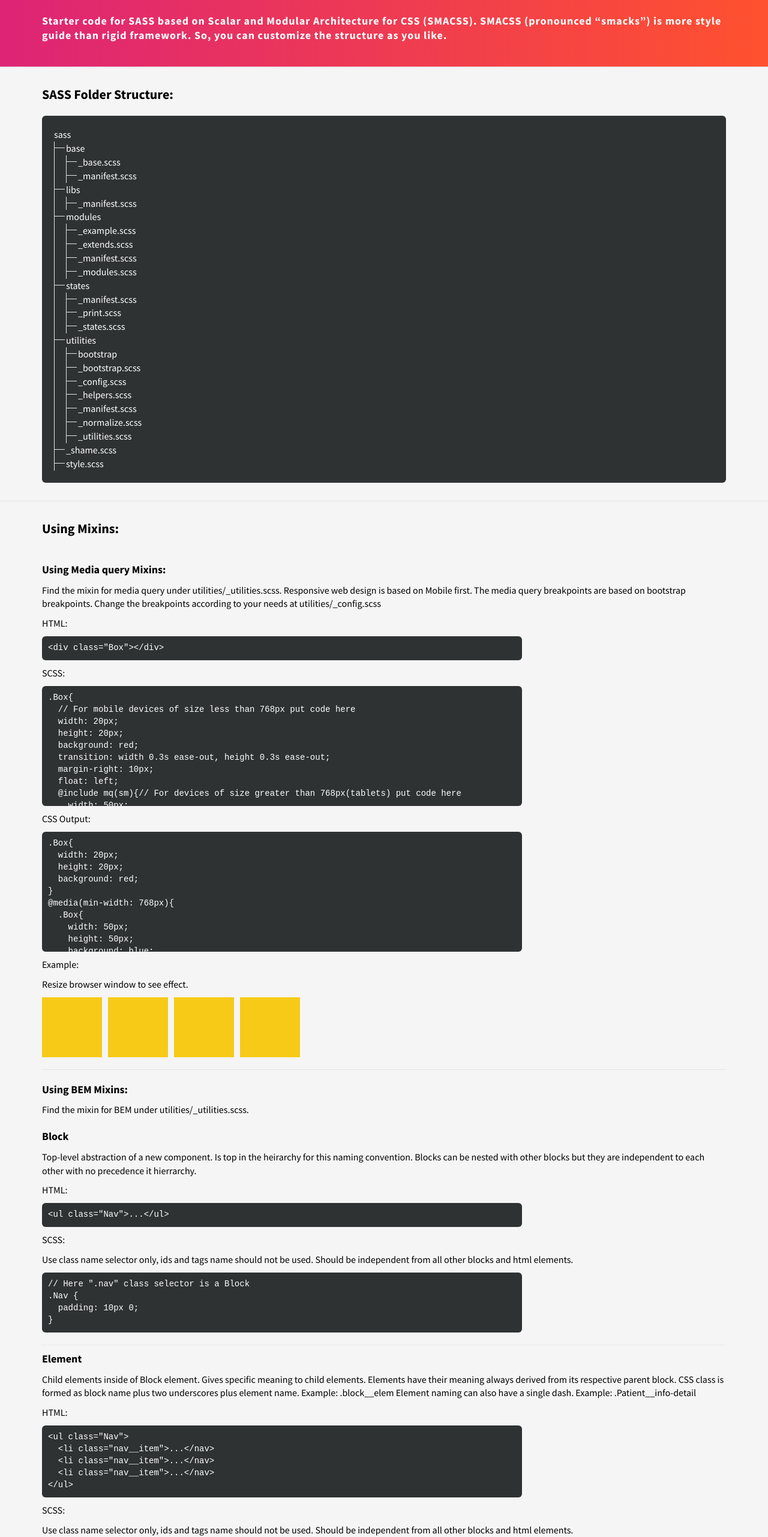
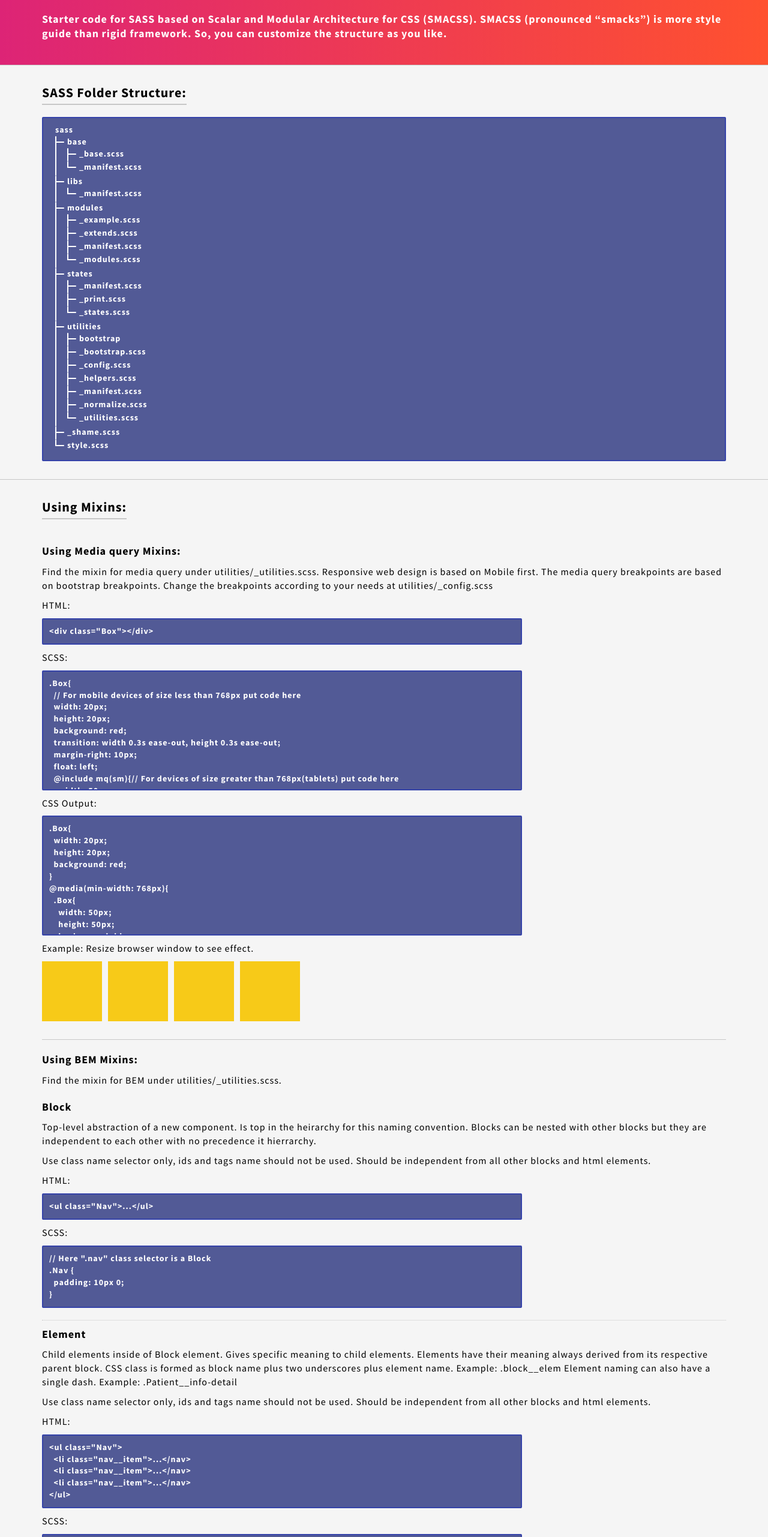
Before and after one commit to sshikhrakar/Sass-Starter, a website: page index.html in a window 1280 px wide. Shown: the part 129-2692 px from the top of the page at 60% size. Drawn offline with Linux system fonts and the light colour scheme.

Commit message:
code cleanup

```diff
--- a/index.html
+++ b/index.html
@@ -82,9 +82,12 @@
                  The media query breakpoints are based on bootstrap breakpoints. Change the breakpoints according to your
                  needs at utilities/_config.scss
               </p>
-              <p>HTML:</p>
+              <p>
+                <span>HTML:</span>
                 <pre>&lt;div class="Box"&gt;&lt;/div&gt;</pre>
-              <p>SCSS:</p>
+              </p>
+<p>
+<span>SCSS:</span>
 <pre>.Box{
   // For mobile devices of size less than 768px put code here
   width: 20px;
@@ -109,7 +112,10 @@
     background: yellow;
   }
 }</pre>
-  <p>CSS Output:</p>
+</p>
+
+<p>
+<span>CSS Output:</span>
 <pre>.Box{
   width: 20px;
   height: 20px;
@@ -136,14 +142,19 @@
     background: yellow;
   }
 }</pre>
-  <p>Example:</p>
-  <p>Resize browser window to see effect.</p>
+</p>
+
+<p>
+  <span>Example:</span>
+  <span>Resize browser window to see effect.</span>
   <div>
     <div class="Box"></div>
     <div class="Box"></div>
     <div class="Box"></div>
     <div class="Box"></div>
   </div>
+</p>
+
 </div>
 
 
@@ -156,15 +167,22 @@
 Top-level abstraction of a new component. Is top in the heirarchy for this naming convention. Blocks can
 be nested with other blocks but they are independent to each other with no precedence it hierrarchy.
 </p>
-<p>HTML:</p>
-<pre>&lt;ul class="Nav"&gt;...&lt;/ul&gt;</pre>
-<p>SCSS:</p>
 <p>Use class name selector only, ids and tags name should not be used. Should be independent from all other
 blocks and html elements.</p>
+
+<p>
+<span>HTML:</span>
+<pre>&lt;ul class="Nav"&gt;...&lt;/ul&gt;</pre>
+</p>
+
+<p>
+<span>SCSS:</span>
 <pre>// Here ".nav" class selector is a Block
 .Nav {
   padding: 10px 0;
 }</pre>
+</p>
+
 </div>
 
 <div class="dotted">
@@ -176,20 +194,22 @@ blocks and html elements.</p>
     Example: .block__elem
     Element naming can also have a single dash. Example: .Patient__info-detail
   </p>
-
-  <p>HTML:</p>
+  <p>
+    Use class name selector only, ids and tags name should not be used. Should be independent from all other
+    blocks and html elements.
+  </p>
+<p>
+<span>HTML:</span>
 <pre>&lt;ul class="Nav"&gt;
   &lt;li class="nav__item"&gt;...&lt;/nav&gt;
   &lt;li class="nav__item"&gt;...&lt;/nav&gt;
   &lt;li class="nav__item"&gt;...&lt;/nav&gt;
 &lt;/ul>
 </pre>
-<p>SCSS:</p>
+</p>
+
 <p>
-  Use class name selector only, ids and tags name should not be used. Should be independent from all other
-  blocks and html elements.
-
-</p>
+<span>SCSS:</span>
 <pre>// Here ".Nav" class selector is a Block and ".Nav__item" is an Element
 .Nav{
   padding: 10px 0;
@@ -198,7 +218,10 @@ blocks and html elements.</p>
     margin-right: 10px;
   }
 }</pre>
-<p>CSS Output:</p>
+</p>
+
+<p>
+<span>CSS Output:</span>
 <pre>//Output is completely independent from the parent block class selectors
 .Nav {
   padding: 10px 0;
@@ -208,6 +231,8 @@ blocks and html elements.</p>
   float: left;
   margin-right: 10px;
 }</pre>
+</p>
+
 </div>
 
 <div class="dotted">
@@ -218,17 +243,22 @@ blocks and html elements.</p>
   Example: .block--mod or .block__elem--mod
   Modifier naming can also have a single dash. Example: .Box__row--gray-bg
 </p>
-<p>HTML:</p>
+<p>
+  Use class name selector only, ids and tags name should not be used. Should be independent from all other
+  blocks and html elements.
+</p>
+
+<p>
+<span>HTML:</span>
 <pre>&lt;ul class="Nav"&gt;
   &lt;li class="nav__item nav__item--active"&gt;...&lt;/nav&gt;
   &lt;li class="nav__item"&gt;...&lt;/nav&gt;
   &lt;li class="nav__item"&gt;...&lt;/nav&gt;
 &lt;/ul></pre>
-<p>SCSS:</p>
+</p>
+
 <p>
-  Use class name selector only, ids and tags name should not be used. Should be independent from all other
-  blocks and html elements.
-</p>
+<span>SCSS:</span>
 <pre>// Here ".Nav" class selector is a Block and ".Nav__item" is an Element
 .Nav{
   padding: 10px 0;
@@ -241,7 +271,10 @@ blocks and html elements.</p>
     }
   }
 }</pre>
-<p>CSS Output:</p>
+</p>
+
+<p>
+<span>CSS Output:</span>
 <pre>//Output is completely independent from the parent block and element class selectors
 .Nav {
   padding: 10px 0;
@@ -256,6 +289,8 @@ blocks and html elements.</p>
   color: blue;
   font-weight: bold;
 }</pre>
+</p>
+
 </div>
             </div>
           </div>
@@ -263,51 +298,66 @@ blocks and html elements.</p>
 
         <div class="Block">
           <div class="container">
-            <h3>Using Functions:</h3>
+            <h2>Using Functions:</h2>
             <p>Find the functions defined under utilities/_utilities.scss.</p>
             <div class="Block__segment">
               <h3>rem function</h3>
               <p>Convert pixel unit into rem</p>
-              <p>Usage(SCSS):</p>
+
+<p>
+<span>Usage(SCSS):</span>
 <pre>header{
   padding: rem(20px) rem(30px);
 }</pre>
-<p>Alternative(SCSS):</p>
+</p>
+
+<p>
+<span>Alternative(SCSS):</span>
 <pre>header{
   padding: rem(20) rem(30);
 }</pre>
-<p>CSS Output:</p>
+</p>
+
+<p>
+<span>CSS Output:</span>
 <pre>header{
   padding: 1.25rem 1.875rem; //base font size of 16px
 }</pre>
+</p>
+
 </div>
             <div class="Block__segment">
               <h3>pntg function</h3>
               <p>Convert pixel unit to percentage</p>
-              <p>Usage(SCSS):</p>
+
+<p>
+<span>Usage(SCSS):</span>
 <pre>.box{
   width: pntg(300,768); //First parameter is target width and second parameter is context width
 }</pre>
-<p>CSS Output:</p>
+</p>
+
+<p>
+<span>CSS Output:</span>
 <pre>.box{
   width: 39.0625%;
 }</pre>
+</p>
+
             </div>
           </div>
         </div>
 
         <div class="Block">
           <div class="container">
-            <h3>Using Maps:</h3>
+            <h2>Using Maps:</h2>
             <p>Define maps at _config.scss partial.</p>
 
+            <div class="Block__segment">
+              <h3>Mapping background colors to elements:</h3>
 
-
-
-
-            <div class="Block__segment">
-              <p>Mapping background colors to elements:</p>
-<p>SCSS:</p>
+<p>
+<span>SCSS:</span>
 <pre>// Declare map for UI colors
 $ui-colors: (
   default: $blue,
@@ -336,7 +386,10 @@ $ui-colors: (
   @include bg-colors($ui-colors);
 }
 </pre>
-<p>CSS Output:</p>
+</p>
+
+<p>
+<span>CSS Output:</span>
 <pre>.btn{
   padding: 10px 15px;
   border: 0;
@@ -360,15 +413,24 @@ $ui-colors: (
 .btn--warning{
   background: yellow;
 }</pre>
-<p>Example:</p>
+</p>
+
+<p>
+  <span>Example:</span>
+  <div>
     <button class="btn btn--default">Default</button>
     <button class="btn btn--success">Success</button>
     <button class="btn btn--error">Error</button>
     <button class="btn btn--warning">Warning</button>
   </div>
+</p>
+
+            </div>
             <div class="Block__segment">
-              <p>Using nested maps:</p>
-              <p>SCSS:</p>
+              <h3>Using nested maps:</h3>
+
+<p>
+<span>SCSS:</span>
 <pre>// Nested Map:
 $palettes: (
 	gray-shades: (
@@ -407,18 +469,23 @@ $palettes: (
     background: palette(blue-shades, light);
   }
 }</pre>
-<p>Example of generated palette:</p>
-              <div class="col-xs-12 col-sm-6">
+</p>
+
+<p>
+  <span>Example of generated palette:</span>
+  <div class="Palette__wrap">
     <div class="gray--dark">Dark</div>
     <div class="gray--base">Base</div>
     <div class="gray--light">Light</div>
   </div>
 
-              <div class="col-xs-12 col-sm-6">
+  <div class="Palette__wrap">
     <div class="blue--dark">Dark</div>
     <div class="blue--base">Base</div>
     <div class="blue--light">Light</div>
   </div>
+</p>
+
             </div>
           </div>
         </div>
--- a/sass/modules/_example.scss
+++ b/sass/modules/_example.scss
@@ -3,13 +3,14 @@
 // This is just an example sass file for demo. Please remove this file on
 // your project.
 // ==========================================================================
-$bg-black: #2f3233;
+$bg-code: #525a96;
 $bg-gray: #f5f5f5;
 %tree-pseudo{
   content: "";
   position: absolute;
-  background: $gray;
+  background: $white;
   left: -20px;
+  border-radius: 8px;
 }
 .example-doc{
   header{
@@ -32,7 +33,7 @@ $bg-gray: #f5f5f5;
         content: "";
         width: 50%;
         height: 2px;
-        margin-top: 8px;
+        margin-top: 5px;
         background: $white;
       }
     }
@@ -54,13 +55,17 @@ $bg-gray: #f5f5f5;
   }
   main{
     background: $bg-gray;
+    letter-spacing: 1px;
   }
   .tree{
-    background: $bg-black;
-    padding: 20px;
-    color: #fff;
-    border-radius: 6px;
+    background: $bg-code;
+    padding: 10px 20px;
+    border: 2px solid #3543a9;
+    color: $white;
+    border-radius: 2px;
     list-style: none;
+    font-size: 14px;
+    font-weight: bold;
     position: relative;
     ul{
       position: relative;
@@ -68,33 +73,41 @@ $bg-gray: #f5f5f5;
     }
     li{
       position: relative;
+      padding-bottom: 2px;
       &:before{
         @extend %tree-pseudo;
-        width: 1px;
+        width: 2px;
         height: 100%;
         top: 0;
       }
+      &:last-child:before{
+        height: 50%;
+      }
       &:after{
         @extend %tree-pseudo;
-        width: 18px;
-        height: 1px;
-        top: 10px;
+        width: 15px;
+        height: 2px;
+        top: 9px;
       }
     }
     > li{
       &:before, &:after{
-        background: none
+        background: none;
       }
     }
   }
 
   pre{
-    background: $bg-black;
+    font-family: "Source Sans pro", Arial, sans-serif;
+    background: $bg-code;
     padding: 10px;
+    border: 2px solid #3543a9;
+    color: $white;
+    border-radius: 2px;
+    list-style: none;
     font-size: 14px;
-    color: $white;
+    font-weight: bold;
     max-width: 800px;
-    border-radius: 6px;
     max-height: 200px;
     overflow-y: auto;
     margin-bottom: 10px;
@@ -111,6 +124,16 @@ $bg-gray: #f5f5f5;
       border-bottom: 1px solid $border-color;
       &:last-child{
         border-bottom: none;
+      }
+    }
+    h1,h2{
+      display: inline-block;
+      &:after{
+        content: "";
+        width: 100%;
+        height: 2px;
+        background: $border-color;
+        margin-top: 3px;
       }
     }
     h1{
@@ -198,6 +221,16 @@ $bg-gray: #f5f5f5;
     }
   }
 }
+.Palette{
+  @include e(wrap){
+    margin-bottom: 20px;
+    @include mq(sm){
+      width: 300px;
+      float: left;
+      margin-right: 20px;
+    }
+  }
+}
 footer{
   padding: 15px 0;
 }
--- a/sass/utilities/_config.scss
+++ b/sass/utilities/_config.scss
@@ -39,7 +39,7 @@ $font-family--secondary : $font-family-sans;
 //Colors
 $white: #fff;
 $black: #000;
-$gray: #e4e4e4;
+$gray: #c7c7c7;
 $red: #D24D57;
 $blue: #3A539B;
 $yellow: #F7CA18;
```
Also changed, not shown: css/style.css, 1 other file. Lines whose indentation alone changed are shown as unchanged.
